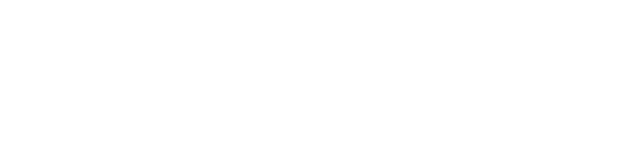
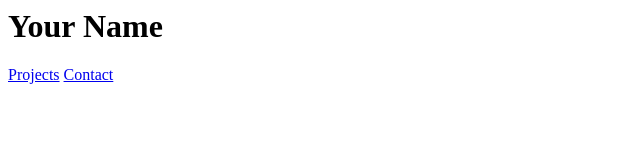
Before and after one commit to hyeb-n/tem_home, a plain HTML site: page index.html in a window 1280 px wide. Shown: the whole page, without its empty margins (0-640 px from the left). Drawn offline with Linux system fonts and the light colour scheme.

Commit message:
Update index.html

```diff
--- a/index.html
+++ b/index.html
@@ -1,11 +1,7 @@
-<!DOCTYPE html>
-<html>
-<head>
-    <title>My Portfolio</title>
-</head>
-<body>
-    <!-- Hero section with intro -->
-    <!-- Featured projects -->
-    <!-- Contact section -->
-</body>
-</html>
+<header>
+    <h1>Your Name</h1>
+    <nav>
+        <a href="#projects">Projects</a>
+        <a href="#contact">Contact</a>
+    </nav>
+</header>
```
